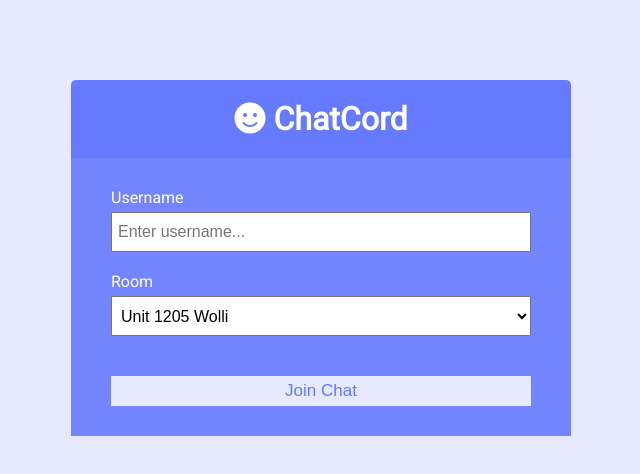
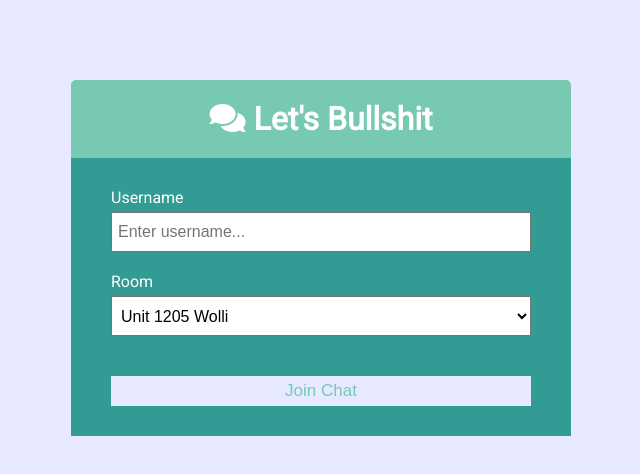
Before and after one commit to simonlyllyyy92/chat-box, a website: page public/index.html in a window 1280 px wide. Shown: the whole page, without its empty margins (319-959 px from the left). Drawn offline with Linux system fonts and the light colour scheme.

Commit message:
adjust styling

```diff
--- a/public/css/style.css
+++ b/public/css/style.css
@@ -1,8 +1,8 @@
-@import url('https://fonts.googleapis.com/css?family=Roboto&display=swap');
+@import url("https://fonts.googleapis.com/css?family=Roboto&display=swap");
 
 :root {
-	--dark-color-a: #667aff;
-	--dark-color-b: #7386ff;
+  --dark-color-a: #78c9b2;
+  --dark-color-b: #319b94;
   --light-color: #e6e9ff;
   --success-color: #5cb85c;
   --error-color: #d9534f;
@@ -15,7 +15,7 @@
 }
 
 body {
-	font-family: 'Roboto', sans-serif;
+  font-family: "Roboto", sans-serif;
   font-size: 16px;
   background: var(--light-color);
   margin: 20px;
@@ -30,12 +30,16 @@ a {
 }
 
 .btn {
-	cursor: pointer;
   padding: 5px 15px;
   background: var(--light-color);
   color: var(--dark-color-a);
   border: 0;
   font-size: 17px;
+}
+.btn:hover {
+  cursor: pointer;
+  color: white;
+  background: #65e094;
 }
 
 /* Chat Page */
@@ -119,7 +123,7 @@ a {
   display: flex;
 }
 
-.chat-form-container input[type='text'] {
+.chat-form-container input[type="text"] {
   font-size: 16px;
   padding: 5px;
   height: 40px;
@@ -159,7 +163,7 @@ a {
   margin-bottom: 5px;
 }
 
-.join-main input[type='text'] {
+.join-main input[type="text"] {
   font-size: 16px;
   padding: 5px;
   height: 40px;
--- a/public/index.html
+++ b/public/index.html
@@ -16,7 +16,7 @@
   <body>
     <div class="join-container">
       <header class="join-header">
-        <h1><i class="fas fa-smile"></i> ChatCord</h1>
+        <h1><i class="fas fa-comments"></i> Let's Bullshit</h1>
       </header>
       <main class="join-main">
         <form action="chat.html">
```
Also changed, not shown: public/chat.html (+1 -1 lines). Lines whose indentation alone changed are shown as unchanged.
